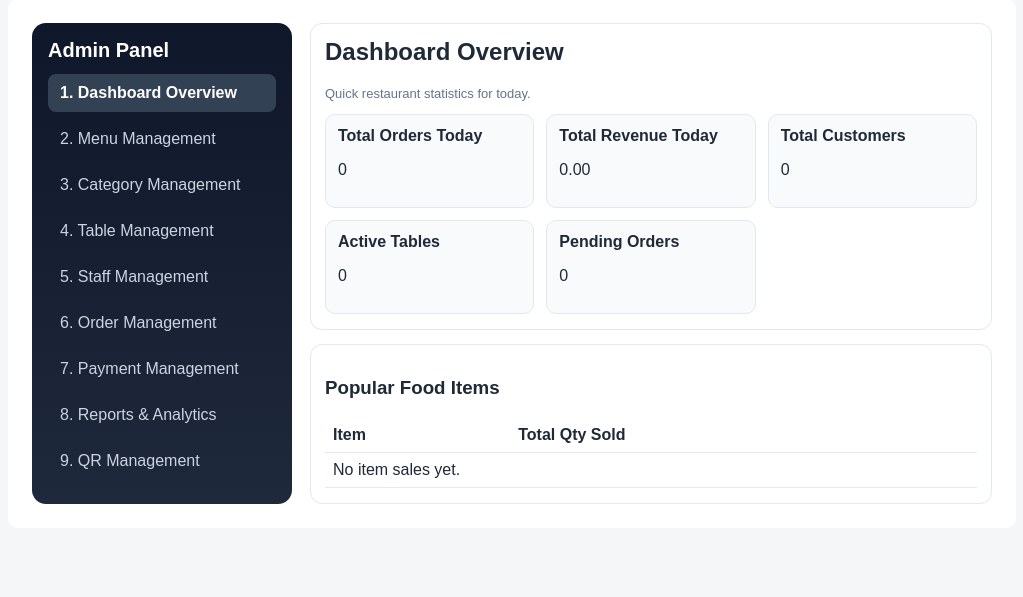
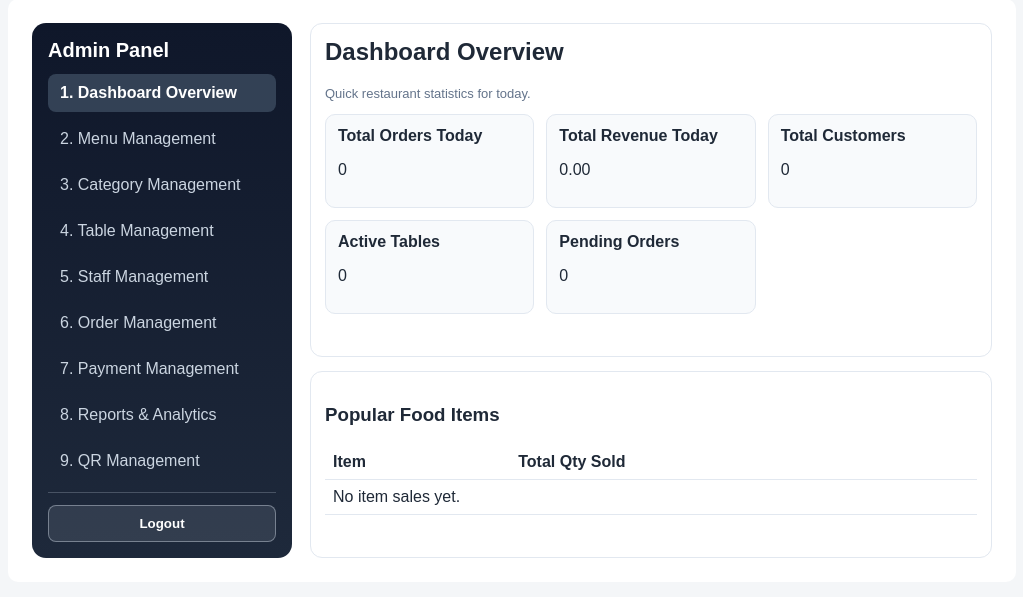
Before and after one commit to Pawankrsingh7/Qr-bassed, a Django app: page /dashboard/ in a window 1280 px wide. Shown: the part 25-622 px from the top of the page, without its empty margins (128-1151 px from the left). Run offline with Django 4.2, Linux system fonts and the light colour scheme; the visitor is signed in with stand-in values (Sample User, id 1); data that the repository does not hold is empty; some libraries are stand-ins or nearby versions.

Commit message:
Add logout button to admin sidebar

```diff
--- a/templates/dashboard/overview.html
+++ b/templates/dashboard/overview.html
@@ -7,6 +7,9 @@
   .admin-side h3 { margin: 0 0 12px; font-size: 20px; }
   .admin-side a { display:block; color:#cbd5e1; text-decoration:none; padding:10px 12px; border-radius:8px; margin-bottom:8px; }
   .admin-side a.active { background:#334155; color:#fff; font-weight:700; }
+  .side-footer { margin-top: 12px; padding-top: 12px; border-top: 1px solid rgba(203,213,225,.25); }
+  .logout-form { margin:0; }
+  .logout-btn { width:100%; border:1px solid rgba(203,213,225,.45); background:rgba(203,213,225,.12); color:#fff; border-radius:8px; padding:10px 12px; font-weight:700; cursor:pointer; }
   .admin-main { display:grid; gap:14px; }
   .panel { background:#fff; border:1px solid #e2e8f0; border-radius:12px; padding:14px; }
   .panel h2 { margin-top:0; }
@@ -39,6 +42,12 @@
     <a href="?section=payments" class="{% if section == 'payments' %}active{% endif %}">7. Payment Management</a>
     <a href="?section=reports" class="{% if section == 'reports' %}active{% endif %}">8. Reports & Analytics</a>
     <a href="?section=qr" class="{% if section == 'qr' %}active{% endif %}">9. QR Management</a>
+    <div class="side-footer">
+      <form class="logout-form" method="post" action="{% url 'logout' %}">
+        {% csrf_token %}
+        <button class="logout-btn" type="submit">Logout</button>
+      </form>
+    </div>
   </aside>
 
   <section class="admin-main">
```
